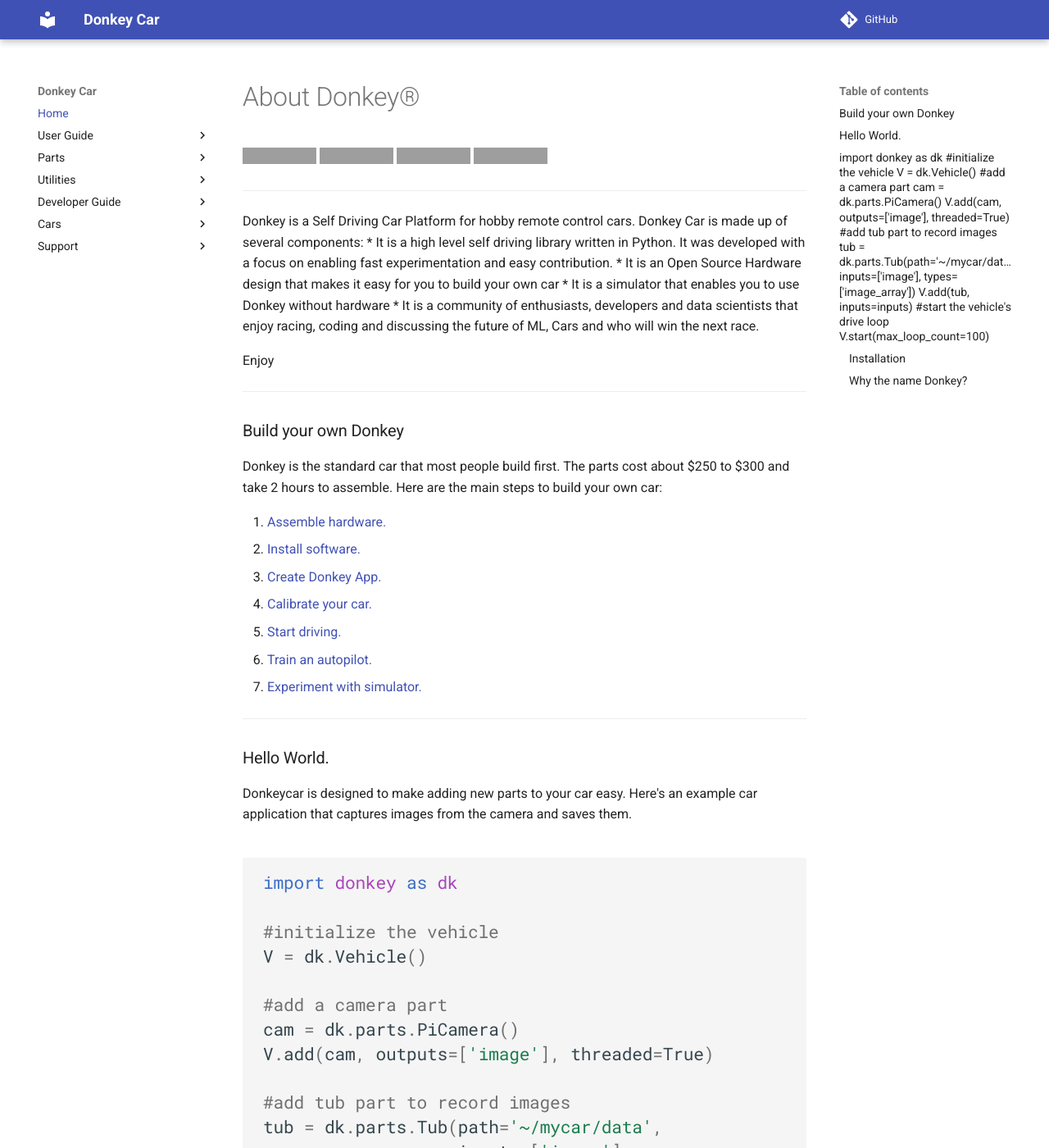
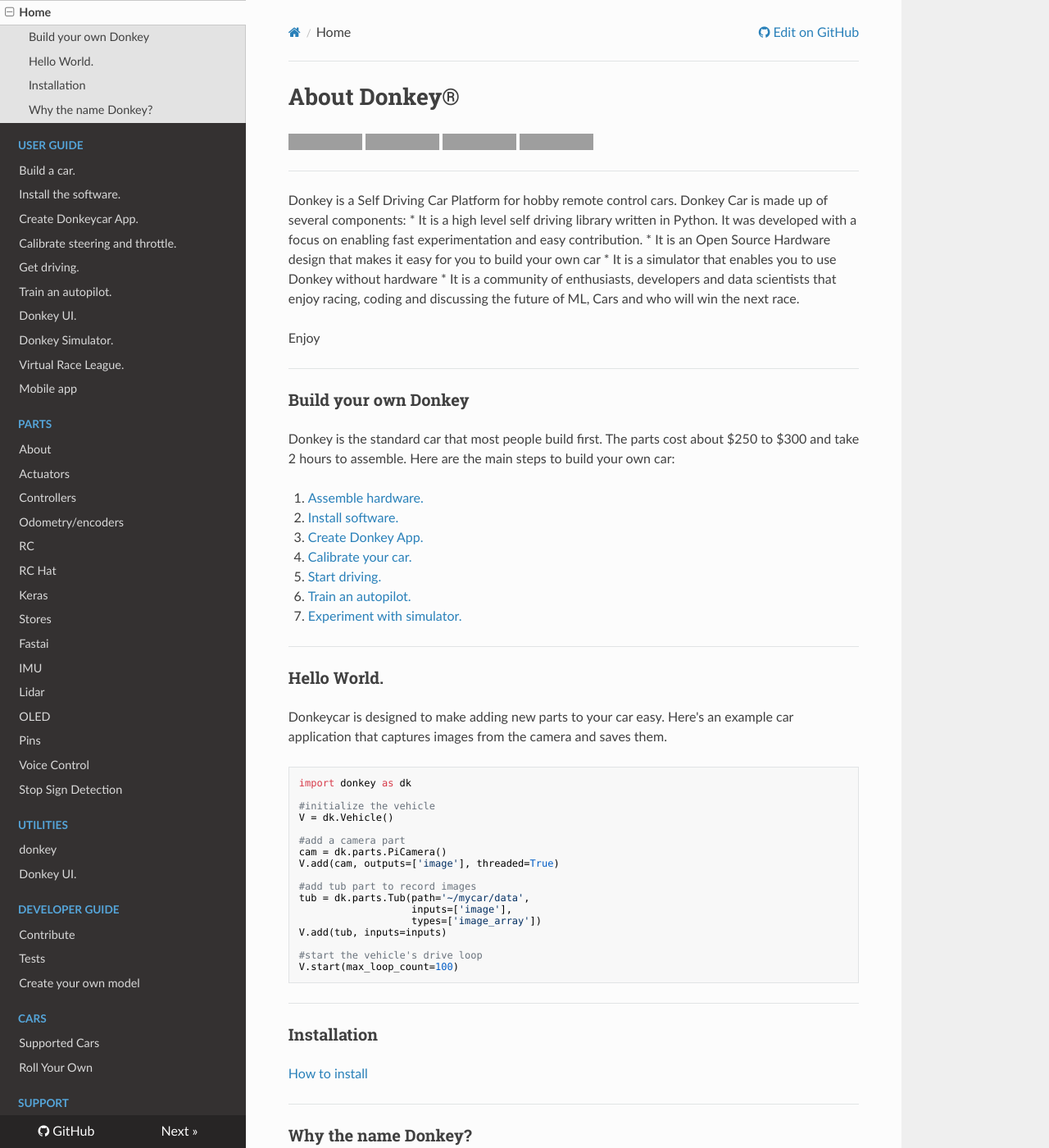
Before and after one commit to autorope/donkeydocs, an MkDocs documentation site: the page built from docs/index.md, in a window 1280 px wide and 1400 px high. Shown: the whole window at 82% size. Built offline with MkDocs 1.6.1, drawn with Linux system fonts in a browser that asks for light colours; nearby versions of some CDN libraries; comment, search, counter and statistics services are not loaded; some of the changed text lies outside the part shown; grey boxes are pictures that could not be loaded.

Commit message:
Revert changes on gh actions as part of last commit.

```diff
--- a/mkdocs.yml
+++ b/mkdocs.yml
@@ -1,13 +1,6 @@
 ---
 site_name: Donkey Car
-theme: material
-
-markdown_extensions:
-  - pymdownx.superfences:
-      custom_fences:
-        - name: mermaid
-          class: mermaid
-          format: !!python/name:pymdownx.superfences.fence_code_format
+theme: readthedocs
 
 repo_url: https://github.com/autorope/donkeydocs/
 edit_uri: edit/master/docs
```
